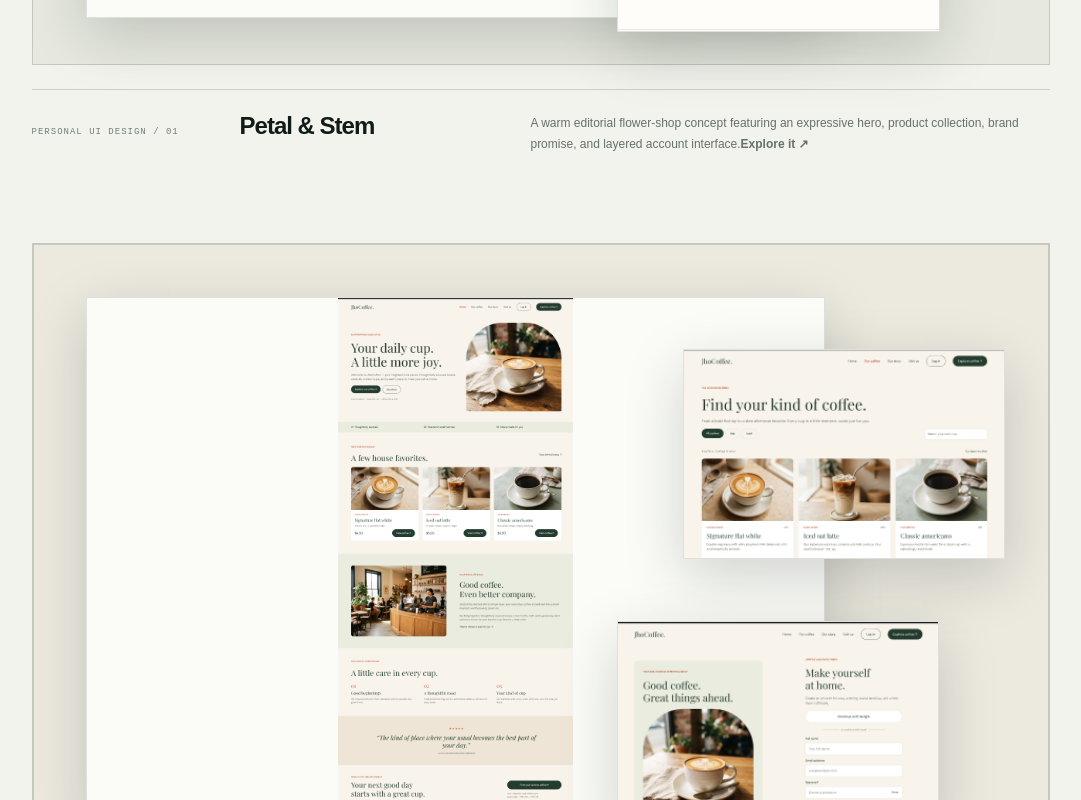
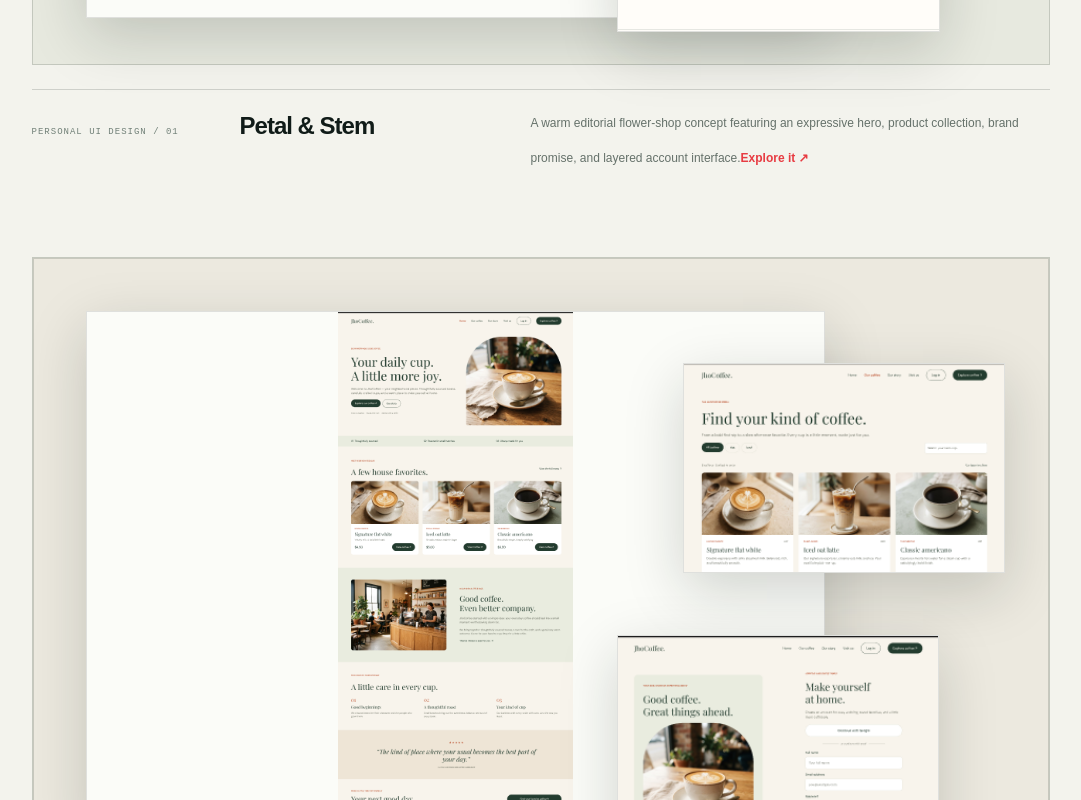
Before and after one commit to vernecles12/jhoverne-portfolio, a Next.js app: page / in a window 1280 px wide. Shown: the part 3520-4320 px from the top of the page, without its empty margins (99-1180 px from the left). Built offline with nearby package versions, Linux system fonts and the light colour scheme.

Commit message:
Make all Explore links red

```diff
--- a/app/globals.css
+++ b/app/globals.css
@@ -318,3 +318,7 @@ a:hover .arrow-icon { transform: translate(2px, -2px); }
   .screenshot-detail-one { right:0;top:54px; }
   .screenshot-detail-two { right:5%;bottom:-8px; }
 }
+
+.case-study-link { display: inline-flex; margin-top: 14px; color: #e73b42; font-weight: 700; }
+.case-study-link strong { color: #e73b42; }
+.case-study-link:hover { color: #b52d34; }
```
